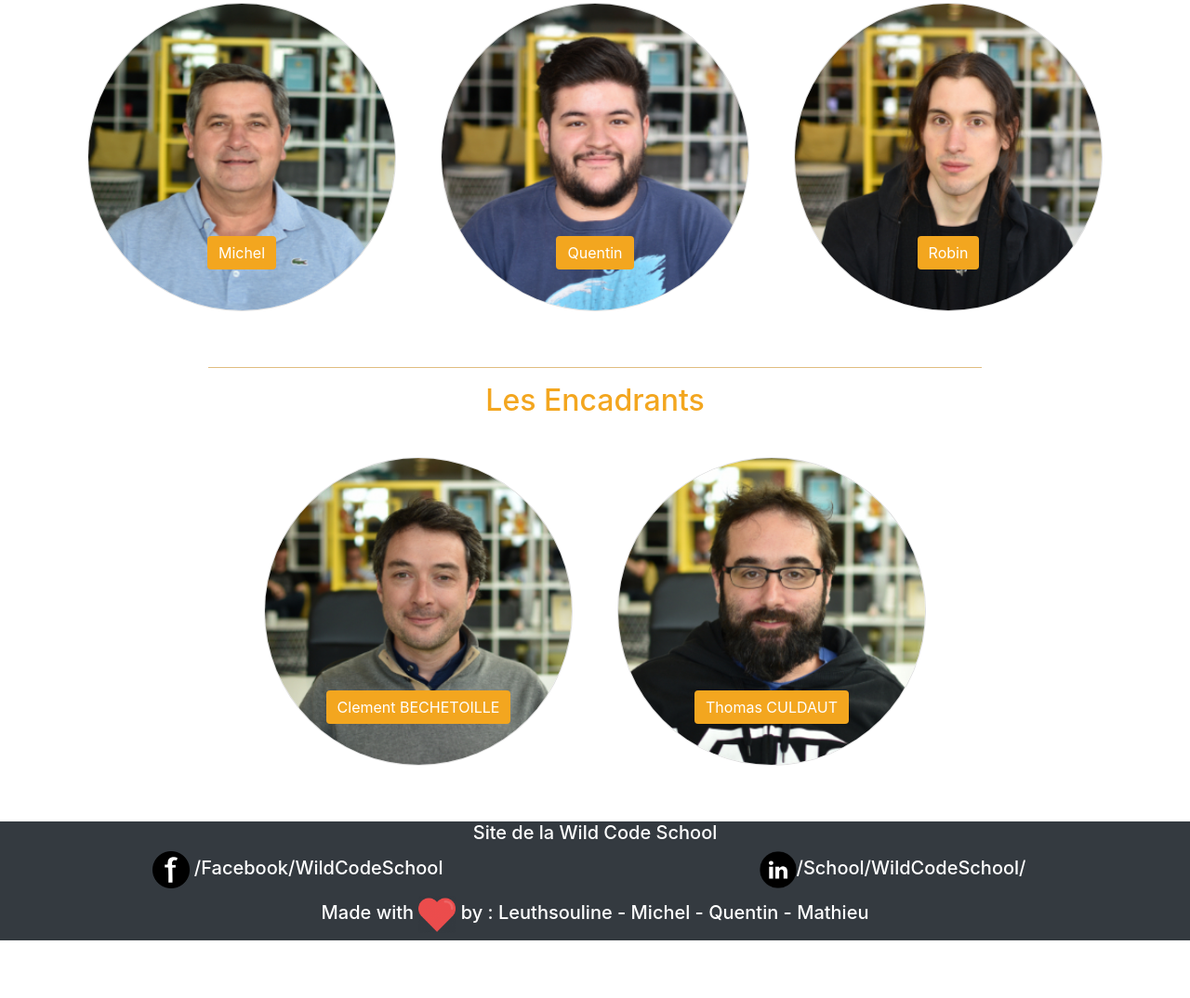
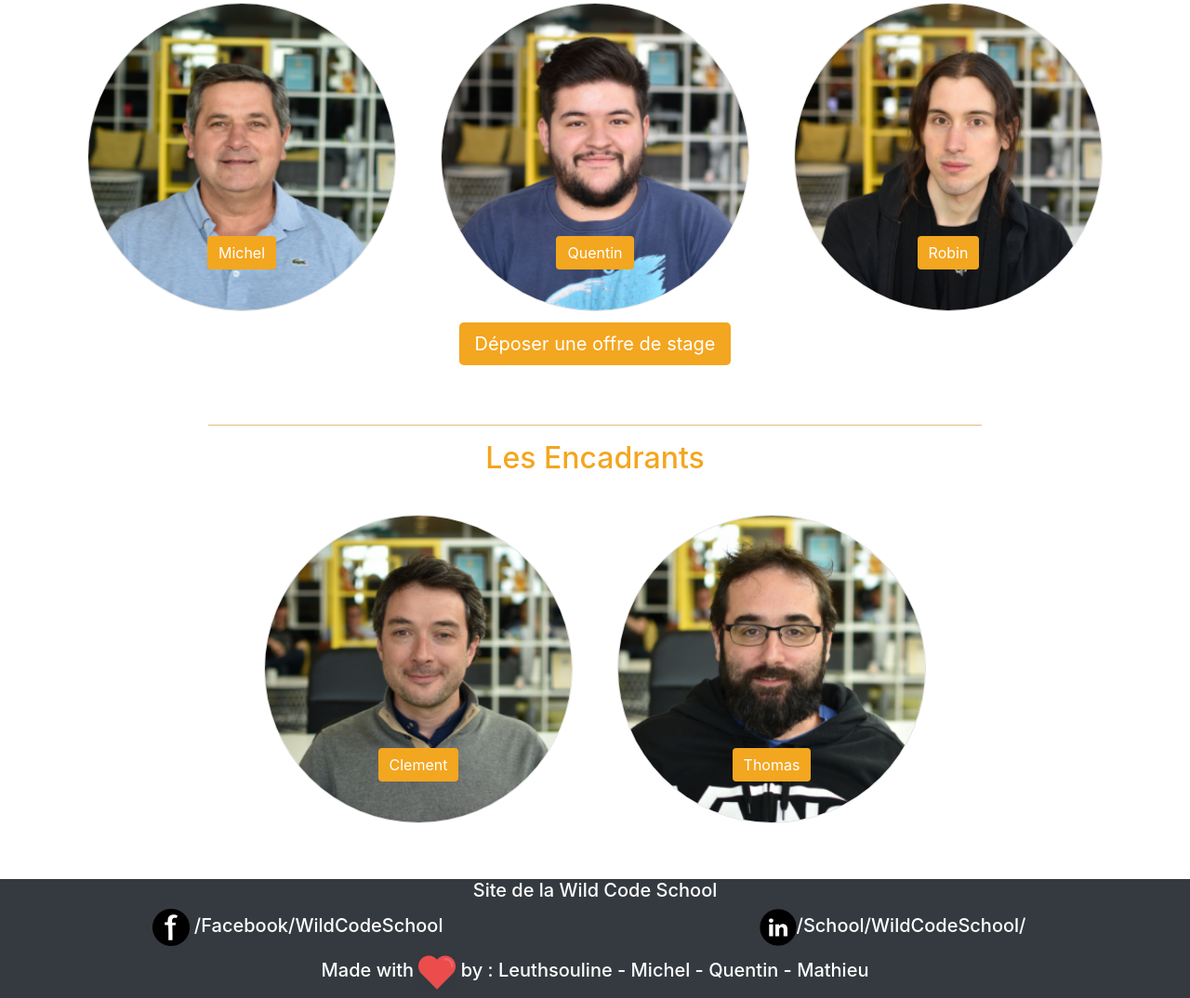
Before and after one commit to Astouline/Projet-1-LeBookDesWilders, a plain HTML site: page index.html in a window 1280 px wide. Shown: the part 1520-2594 px from the top of the page at 93% size. Before the commit the page ends 2532 px from the top, so only its background shows below. Drawn offline with nearby package versions, Linux system fonts and the light colour scheme.

Commit message:
Modify and Add btn stage

```diff
--- a/index.html
+++ b/index.html
@@ -20,7 +20,7 @@
 
 <body>
   <header class="container-fluid">
-    <div class="row bg-primary">
+    <div class="row bg-gris shadow">
       <div class="col-5">
         <div class="text-dark text-center">Le Book des Wilders</div>
       </div>
@@ -33,6 +33,7 @@
     </div>
     <section class="row">
       <article class="col">
+
         <h4>Présentation de l'école et des Wilders en général:</h4>
         <p>
           Lorem ipsum dolor sit amet, consectetur adipiscing elit. Duis faucibus, neque quis semper sodales, lacus
@@ -56,6 +57,14 @@
 
     </section>
     <!-- End Row Wilders-->
+    <section class="row">
+      <article class="col-12 text-center">
+        <a href="https://wild-code-school.jobteaser.com/fr/recruiter_account/sign_in?back_to_after_login=%2Ffr%2Frecruiter_account%2Fjob_offers"
+          title="Recruter un wilder" target="_blank">
+          <p class="btn btn-primary btn-lg">Déposer une offre de stage</p>
+        </a>
+      </article>
+    </section>
     <!-- Start Row Supervisors-->
     <section id="supervisors" class="row d-flex justify-content-center">
       <section class="col-12">
@@ -80,19 +89,23 @@
   <footer class="container-fluid mt-5">
     <section class="row bg-dark text-center">
       <div class="col-12">
-        <h5><a href="https://wildcodeschool.fr/" title="Lien vers le site de la Wildcodeschool" target="_blank">Site de la Wild Code School</a></h5>
+        <h5><a href="https://wildcodeschool.fr/" title="Lien vers le site de la Wildcodeschool" target="_blank">Site de
+            la Wild Code School</a></h5>
 
       </div>
       <div class="col 6 col-md-6">
-          <h5><a href="https://www.facebook.com/search/top/?q=wild%20code%20school&ref" title=" Lien vers le h5rofil facebook Wildcodeschool"target="_blank"> <img class="logo" src="images/facebook.png" alt="logo facebook"> /Facebook/WildCodeSchool</a></h5>
+        <h5><a href="https://www.facebook.com/search/top/?q=wild%20code%20school&ref" title=" Lien vers le h5rofil facebook Wildcodeschool"
+            target="_blank"> <img class="logo" src="images/facebook.png" alt="logo facebook"> /Facebook/WildCodeSchool</a></h5>
       </div>
       <div class="col 6 col-md-6">
-          <h5><a href="https://www.linkedin.com/school/wild-code-school/" title=" Lien vers le linkedin de la Wildcodeschool" target="_blank"><img class="logo" src="images/linkedinrond.png" alt="Logo linkedin">/School/WildCodeSchool/</a></h5>
+        <h5><a href="https://www.linkedin.com/school/wild-code-school/" title=" Lien vers le linkedin de la Wildcodeschool"
+            target="_blank"><img class="logo" src="images/linkedinrond.png" alt="Logo linkedin">/School/WildCodeSchool/</a></h5>
       </div>
       <div class="w-100"></div>
 
       <div class="col-12">
-         <h5> Made with <img class="logo" src="images/love2.png" alt="Logo love"> by : Leuthsouline - Michel - Quentin - Mathieu</h5>
+        <h5> Made with <img class="logo" src="images/love2.png" alt="Logo love"> by : Leuthsouline - Michel - Quentin -
+          Mathieu</h5>
 
       </div>
 
--- a/js/app.js
+++ b/js/app.js
@@ -251,12 +251,22 @@ $(function() {
     clement: {
       fisrtName: "Clement",
       lastName: "BECHETOILLE",
-      words: "Mes - Mots - Caractérisants"
+      description:
+        "Campus manager, Reims. <br> Diplômé de l’ESSCA d’Angers, Clément a d’abord travaillé à des fonctions marketing dans l’édition et les objets éducatifs avant de développer son expérience dans l’enseignement supérieur au Vietnam puis en France sur les sujets d’insertion professionnelle, de développement personnel et de recrutement innovant. Basé à Reims depuis quelques années, il s’implique dans les initiatives locales notamment l’organisation de TEDxReims. Passionné par les nouvelles approches pédagogiques, il a rejoint la Wild Code School comme Campus Manager à Reims",
+      wild:
+        "Aller à la découverte des cultures du monde, en Asie notamment, et surtout de tout ce qui se mange !",
+      linkedin: "https://www.linkedin.com/in/clementbechetoille/",
+      email: "clement@wildcodeschool.fr"
     },
     thomas: {
       fisrtName: "Thomas",
       lastName: "CULDAUT",
-      words: "Mes - Mots - Caractérisants"
+      description:
+        "Après des études en informatique, Thomas a tout de suite lié la pratique du développement et de la pédagogie dans le monde de la formation professionnelle en France et au Cameroun. S’ensuit une expérience dans une startup parisienne spécialisée dans le développement d’application événementielle au sein de laquelle il développe des jeux en AS3, Unity et PHP/JavaScript. Cela le mène à diriger une équipe de dév en Inde où il gère la réalisation de projets web.",
+      wild:
+        "Amateur de jeu de rôle, de plateau et de stratégie à base de figurines, quand il ne code pas Thomas peut passer des heures entre amis autour d’un jeu.",
+      linkedin: "https://www.linkedin.com/in/thomas-culdaut-76ba593/",
+      email: "thomas@wildcodeschool.fr"
     }
   };
 
@@ -288,9 +298,7 @@ $(function() {
 
     let spanFigcaption = document.createElement("span");
     spanFigcaption.setAttribute("class", "btn btn-primary");
-    spanFigcaption.innerText = `${dataSupervisors[index].fisrtName} ${
-      dataSupervisors[index].lastName
-    }`;
+    spanFigcaption.innerText = `${dataSupervisors[index].fisrtName}`;
 
     let aside = document.createElement("aside");
     aside.setAttribute(
@@ -318,7 +326,7 @@ $(function() {
     <a href="#" class="btn btn-secondary mt-auto shadow-lg"
     data-toggle="modal"
     data-target="#ModalWilder${
-      dataSupervisors[index].lastName
+      dataSupervisors[index].fisrtName
     }">Découvrir plus du Wilder ...</a>`;
 
     document
@@ -420,7 +428,7 @@ $(function() {
             <!-- 3 MOTS -->
             <section class="row">
               <article class="col-12">
-                <hr class="w-50 bg-orange-opacity mt-0">
+                <hr class="w-50 mt-0 bg-orange-opacity">
                 <h3 class="text-center">${dataWilders[index].words}</h3>
                 <hr class="w-50 bg-orange-opacity">
               </article>
@@ -449,4 +457,58 @@ $(function() {
 
     document.getElementById("Modal").appendChild(containModal);
   }
+
+  for (let index in dataSupervisors) {
+    let containModalSupervisors = document.createElement("article");
+    containModalSupervisors.innerHTML = `
+    <!-- MODAL -->
+    <div class="modal fade" id="ModalWilder${
+      dataSupervisors[index].fisrtName
+    }" tabindex="-1" role="dialog" aria-labelledby="ModalWilder-Title"
+      aria-hidden="true">
+      <div class="modal-dialog modal-dialog-centered modal-lg" role="document">
+        <div class="modal-content">
+          <div class="modal-header border border-white p-1">
+            <button type="button" class="close" data-dismiss="modal" aria-label="Close">
+              <span aria-hidden="true">&times;</span>
+            </button>
+          </div>
+          <!-- PHOTO + NOM/PRENOM -->
+          <section class="modal-body pt-0 container-fluid">
+            <article class="row">
+              <figure class="col-12 text-center">
+                <img class="rounded-circle img-fluid" src="photos/${
+                  dataSupervisors[index].fisrtName
+                }300.jpg"
+                  alt="image de profil">
+              </figure>
+              <figcaption class="col-12">
+                  <h3 class="text-center">${dataSupervisors[index].fisrtName} ${
+      dataSupervisors[index].lastName
+    }</h3>
+              </figcaption>
+            </article>
+            <!-- 3 MOTS -->
+            <section class="row">
+              <article class="col-12">
+                <hr class="w-50 mt-0 bg-orange-opacity">
+                <h4 class="text-center">Son parcours</h4>
+                <p class="text-center">${dataSupervisors[index].description}</p>
+              </article>
+              <article class="col-12 mx-auto">
+                <h4 class="text-center">Côté wild</h4>
+                <p class="text-center">
+                  ${dataSupervisors[index].wild}</p>
+              </article>
+            </section>
+          </section>
+        </div>
+
+      </div>
+    </div>
+
+    `;
+
+    document.getElementById("Modal").appendChild(containModalSupervisors);
+  }
 });
--- a/style.css
+++ b/style.css
@@ -73,18 +73,24 @@
   background-color: rgb(243, 166, 31);
   border: none;
 }
+.btn-primary:hover {
+  color: rgb(243, 166, 31);
+  background-color: white;
+  border: 1px solid rgb(243, 166, 31);
+}
+
 .text-primary {
   color: rgb(243, 166, 31) !important;
 }
 
-.logo{
+.logo {
   width: 40px;
   height: 40px;
 }
 
 footer a {
-color:white;
+  color: white;
 }
 footer {
-color:white;
+  color: white;
 }
```
